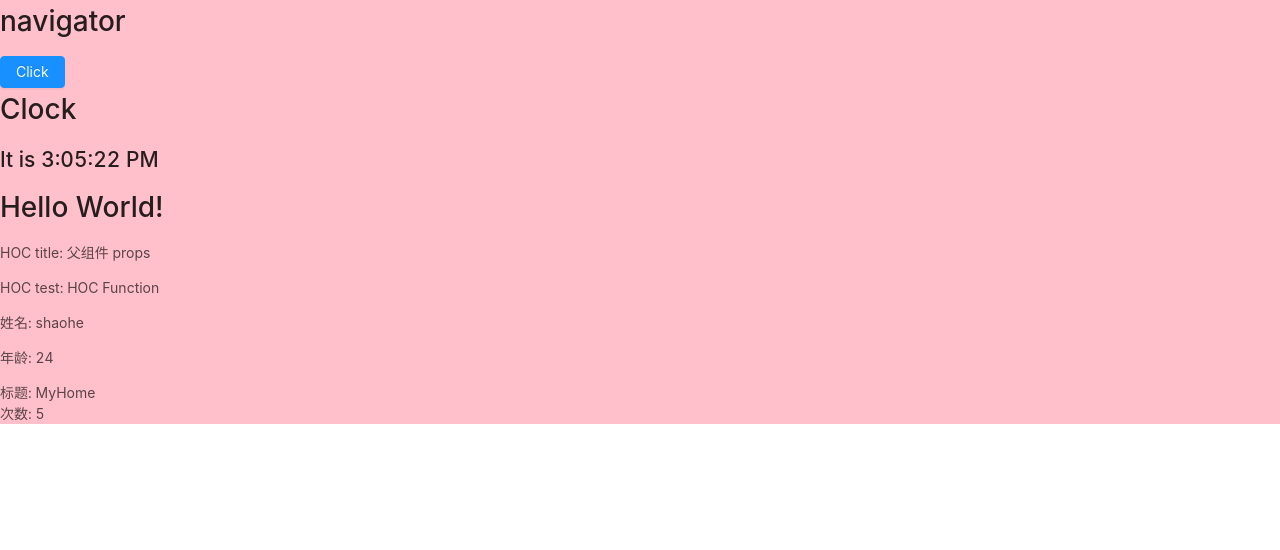
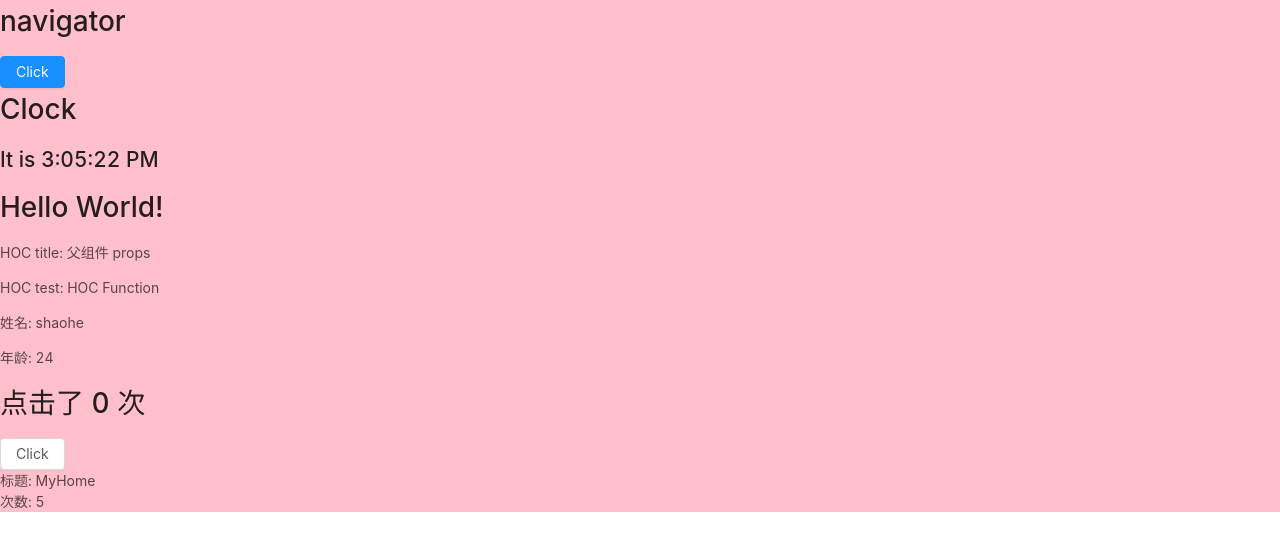
Before and after one commit to Nevermore12321/MyWeb, a React app in the folder client/: page / in a window 1280 px wide. Shown: the top 550 px of the page. Built offline with nearby package versions, Linux system fonts and the light colour scheme.

Commit message:
add useState and useEffect component

```diff
--- a/client/src/App.js
+++ b/client/src/App.js
@@ -4,6 +4,7 @@ import Header from './component/Header';
 import Footer from './component/Footer';
 import HOC from './component/HOC';
 import Context from './component/Context';
+import StateHook from './component/Hook';
 import './App.less'
 
 export default class App extends React.PureComponent {
@@ -17,6 +18,7 @@ export default class App extends React.PureComponent {
                 </h1>
                 <HOC hocTitle="父组件 props" />
                 <Context />
+                <StateHook />
                 <Footer />
             </div>
         );
--- /dev/null
+++ b/client/src/component/Hook.js
@@ -0,0 +1,26 @@
+import React, { useState, useEffect } from 'react';
+import { Button } from 'antd';
+
+function StateEffectHook() {
+    const [ count, setCount ] = useState(0);
+    const handleClick = () => {
+        setCount(count + 1);
+    };
+    //   useEffect 函数体相当于 DidMount 生命周期函数，返回回掉函数，相当于 WillMount 生命周期函数
+    //   useEffect 第一个参数是回调，第二个参数是一个数组
+    //   空数组表示第一次渲染后执行 回调，且只执行一次
+    //   非空数组 表示 只有在该数组改变了才会执行回调
+    //   不传第二个数组参数 表示 每次渲染都执行回调
+    useEffect(() => {
+        document.title = `点击了${ count }次`;
+    })
+
+    return (
+        <div>
+            <h1>点击了 { count } 次</h1>
+            <Button onClick={ handleClick }>Click</Button>
+        </div>
+    );
+}
+
+export default StateEffectHook;
```
